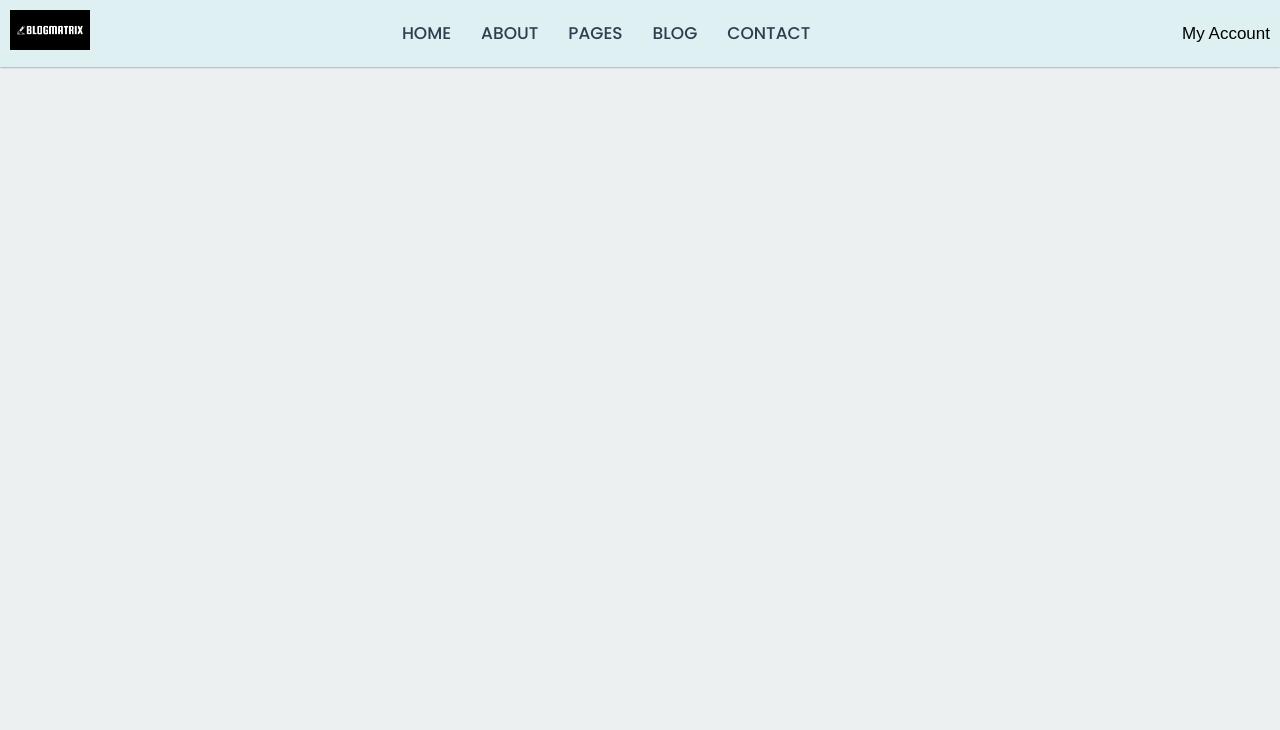
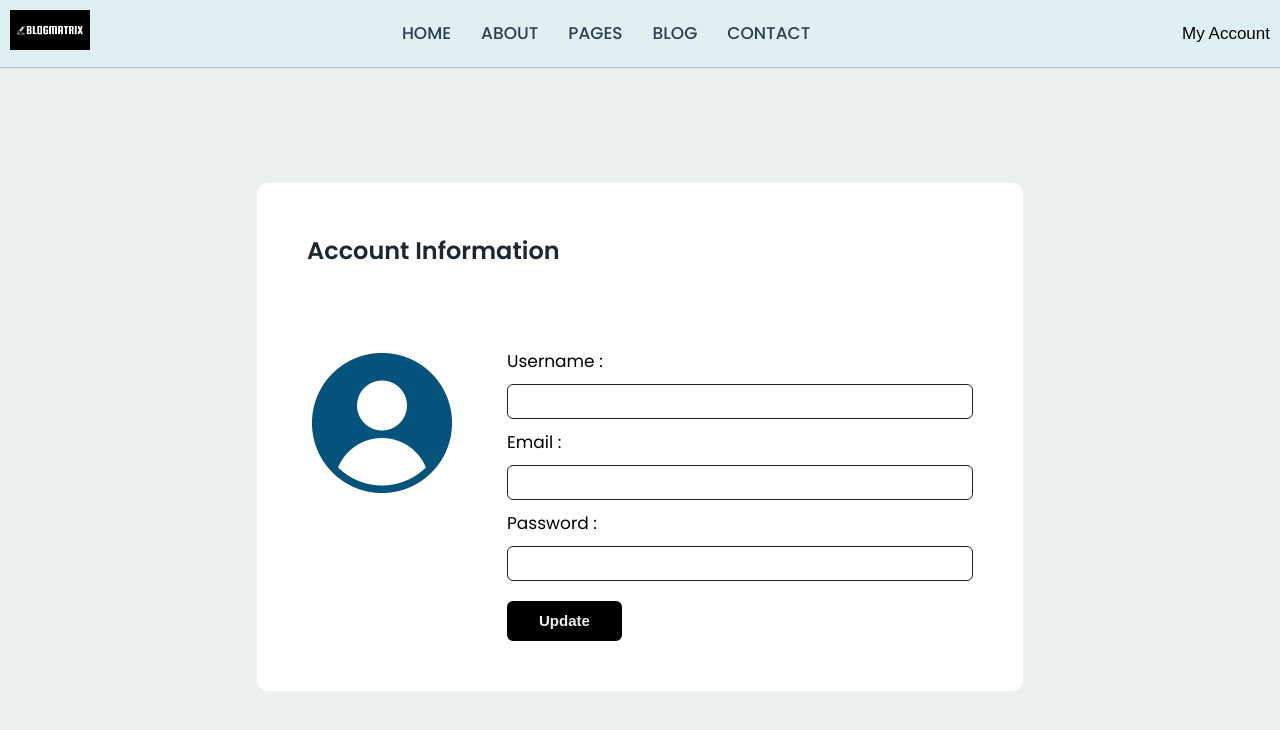
Before and after one commit to RavinduKavinda/blogmatrix, a React (Create React App) app in the folder frontend/: page /account in a window 1280 px wide. Shown: the top 730 px of the page. Built offline with nearby package versions, Linux system fonts and the light colour scheme.

Commit message:
move code to accunt.jsx

```diff
--- a/frontend/src/App.js
+++ b/frontend/src/App.js
@@ -3,7 +3,7 @@ import { BrowserRouter as Router, Switch, Route } from "react-router-dom"
 import { Home } from "./pages/home/Home"
 import { Header } from "./components/header/Header"
 import { Details } from "./pages/details/Details"
-import { Login } from "./pages/login/Login"
+import { Account } from "./pages/account/Account"
 
 const App = () => {
   return (
@@ -13,7 +13,7 @@ const App = () => {
         <Switch>
           <Route exact path='/' component={Home} />
           <Route  path='/details/:id' component={Details} />
-          <Route  path='/login' component={Login} />
+          <Route  path='/account' component={Account} />
         </Switch>
       </Router>
     </>
--- a/frontend/src/components/header/User.jsx
+++ b/frontend/src/components/header/User.jsx
@@ -31,7 +31,7 @@ export const User = () => {
 
               <div className="open__profile box__item" onClick={close}>
                 {/*dd profile info*/}
-                <Link to='account'>
+                <Link to='/account'>
                   <div className="image">
                     <div className="img">
                       <img src={profile} alt="Profile_Image" />
--- /dev/null
+++ b/frontend/src/pages/account/Account.jsx
@@ -0,0 +1,39 @@
+import React from 'react'
+import './account.css'
+import image from '../../assets/images/profile.png'
+
+export const Account = () => {
+  return (
+    <>
+    <section className="account__info">
+        <div className="container box__item">
+            <h1>Account Information</h1>
+
+            <div className="content">
+
+                <div className="left">
+                    <div className="img flex__center">
+                        <input type="file" src= {image} alt='image'/>
+                        <img src={image} alt="Profile_Image" />
+                    </div>
+                </div>
+
+                <div className="right">
+                    <label htmlFor="">Username :</label>
+                    <input type="text" />
+
+                    <label htmlFor="">Email :</label>
+                    <input type="text" />
+
+                    <label htmlFor="">Password :</label>
+                    <input type="password" />
+
+                    <button className="button">Update</button>
+                </div>
+
+            </div>
+        </div>
+    </section>
+    </>
+  )
+}
--- a/frontend/src/pages/login/Login.jsx
+++ /dev/null
@@ -1,39 +0,0 @@
-import React from 'react'
-import './login.css'
-import image from '../../assets/images/profile.png'
-
-export const Login = () => {
-  return (
-    <>
-    <section className="account__info">
-        <div className="container box__item">
-            <h1>Account Information</h1>
-
-            <div className="content">
-
-                <div className="left">
-                    <div className="img flex__center">
-                        <input type="file" src= {image} alt='image'/>
-                        <img src={image} alt="Profile_Image" />
-                    </div>
-                </div>
-
-                <div className="right">
-                    <label htmlFor="">Username :</label>
-                    <input type="text" />
-
-                    <label htmlFor="">Email :</label>
-                    <input type="text" />
-
-                    <label htmlFor="">Password :</label>
-                    <input type="password" />
-
-                    <button className="button">Update</button>
-                </div>
-
-            </div>
-        </div>
-    </section>
-    </>
-  )
-}
```
Also changed, not shown: frontend/src/pages/account/account.css (renamed from frontend/src/pages/login/login.css).
